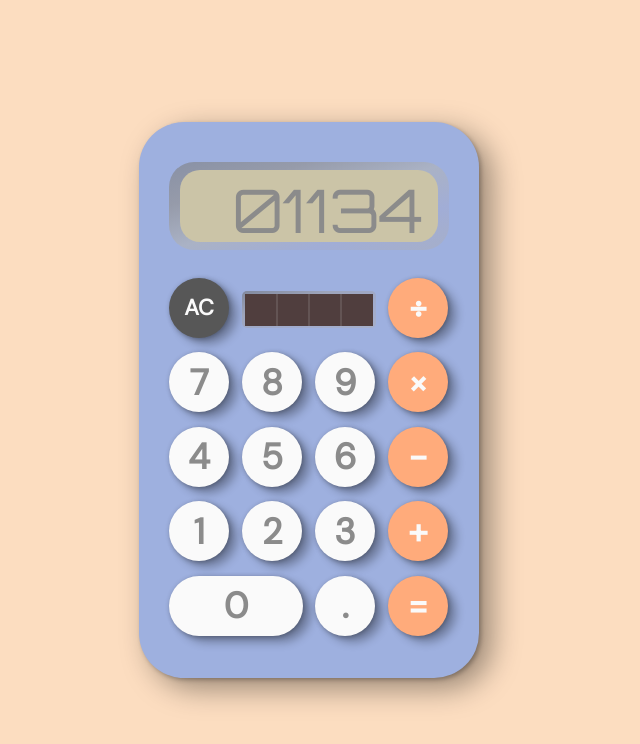
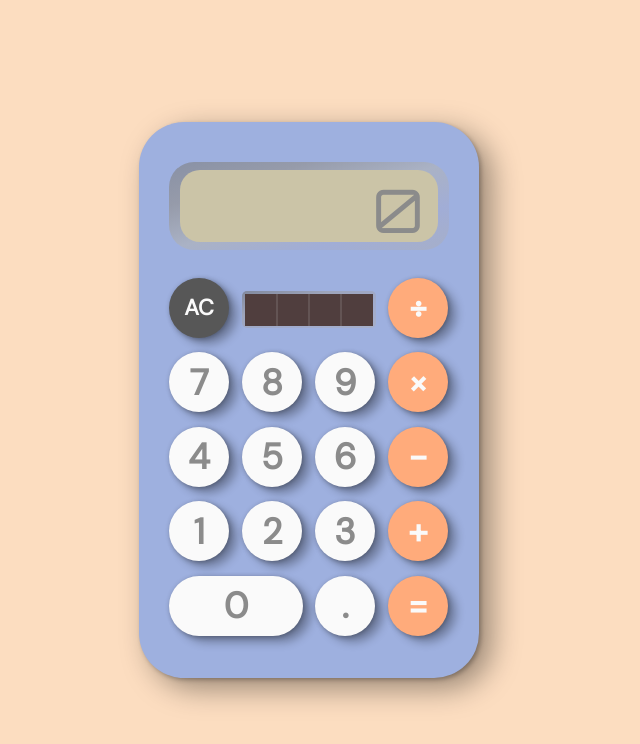
Before and after one commit to jpthacker/js-calculator, a website: page index.html in a window 1280 px wide. Both pictures are taken after a click on the element "AC". Shown: the whole page, without its empty margins (331-971 px from the left). Drawn offline with nearby package versions, Linux system fonts and the light colour scheme; files that its build step writes are made by us from their sources; a web font is replaced by a local one.

Commit message:
Added script to handle the cancel button

```diff
--- a/index.html
+++ b/index.html
@@ -5,16 +5,16 @@
     <meta http-equiv="X-UA-Compatible" content="IE=edge" />
     <meta name="viewport" content="width=device-width, initial-scale=1.0" />
     <link rel="stylesheet" href="main.css" />
-    <script src="script.js"></script>
+    <script src="script.js" defer></script>
     <title>Retro JS Calculator</title>
   </head>
   <body>
     <div class="calc">
       <div class="calc__grid">
         <div class="calc__screen">
-          <div class="calc__screen-display">01134</div>
+          <div class="calc__screen-display" id="display">01134</div>
         </div>
-        <div class="calc__btn--cancel">AC</div>
+        <div class="calc__btn--cancel" onclick="handleCancel()">AC</div>
         <div class="calc__solar-border">
           <div class="calc__solar-grid">
             <div class="calc__solar-panel"></div>
--- a/script.js
+++ b/script.js
@@ -1,7 +1,42 @@
-let screenVisible;
-let screenHidden;
+// Variables which determine the properties of the display and the current calculation
+let displayVisible;
+let displayHidden;
+const calcDisplay = document.querySelector("#display");
 
-const symbolPlus = screenHidden + screenVisible;
-const symbolMinus = screenHidden - screenVisible;
-const symbolMultiply = screenHidden * screenVisible;
-const symbolDivide = screenHidden / screenVisible;
+let symbolNeutral;
+let currentSymbol;
+const symbolPlus = displayHidden + displayVisible;
+const symbolMinus = displayHidden - displayVisible;
+const symbolMultiply = displayHidden * displayVisible;
+const symbolDivide = displayHidden / displayVisible;
+
+// Cancels the calculation and resets the display to zero
+const handleCancel = () => {
+  calcDisplay.innerText = "0";
+  displayVisible = 0;
+  displayHidden = 0;
+  currentSymbol = symbolNeutral;
+};
+
+// Handles the entry of symbols (i.e., queues up the calculation)
+// const btnSymbols = document.querySelectorAll(".calc__btn--symbol");
+// btnSymbols.forEach((symbol) => {
+//   symbol.addEventListener("click", (event) => {
+//     displayHidden = displayHidden += displayVisible;
+//     switch (event.target.innerText) {
+//       case "+":
+//         currentSymbol = symbolPlus;
+//         break;
+//       case "-":
+//         currentSymbol = symbolMinus;
+//         break;
+//       case "×":
+//         currentSymbol = symbolMultiply;
+//         break;
+//       case "÷":
+//         currentSymbol = symbolDivide;
+//         break;
+//     }
+//     console.log(currentSymbol);
+//   });
+// });
```
